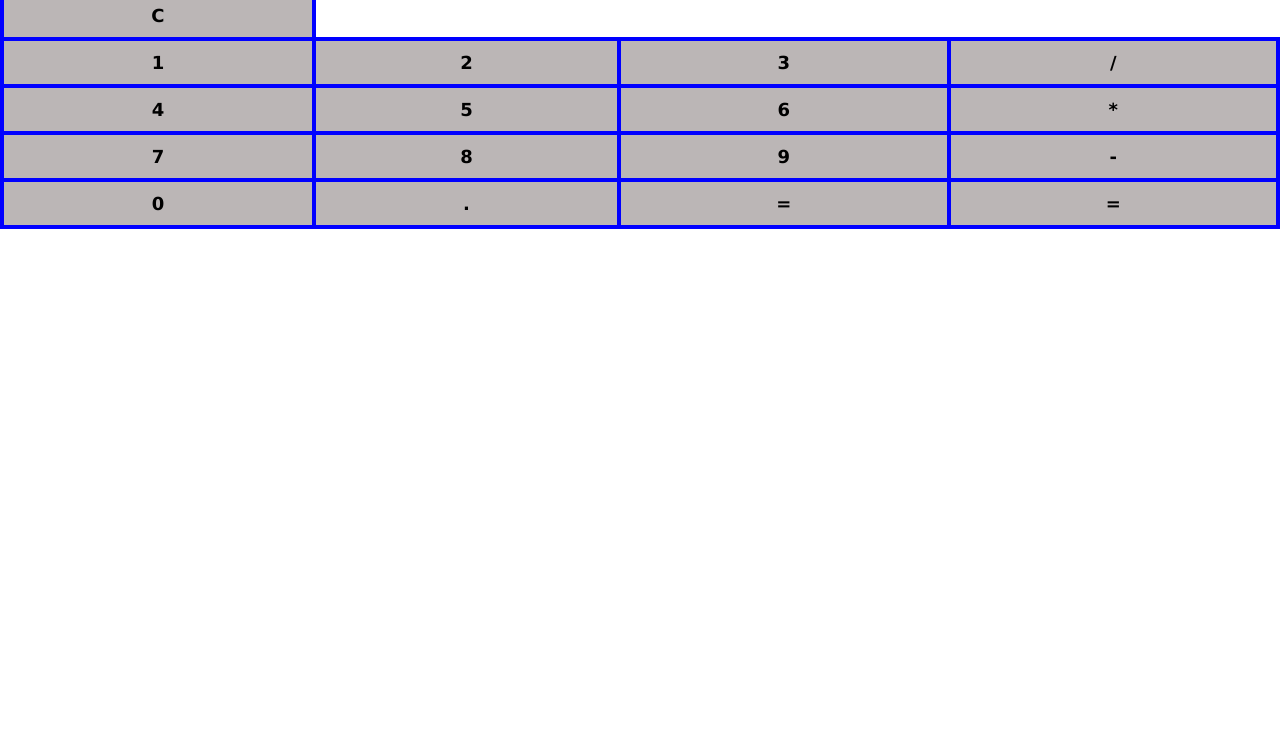
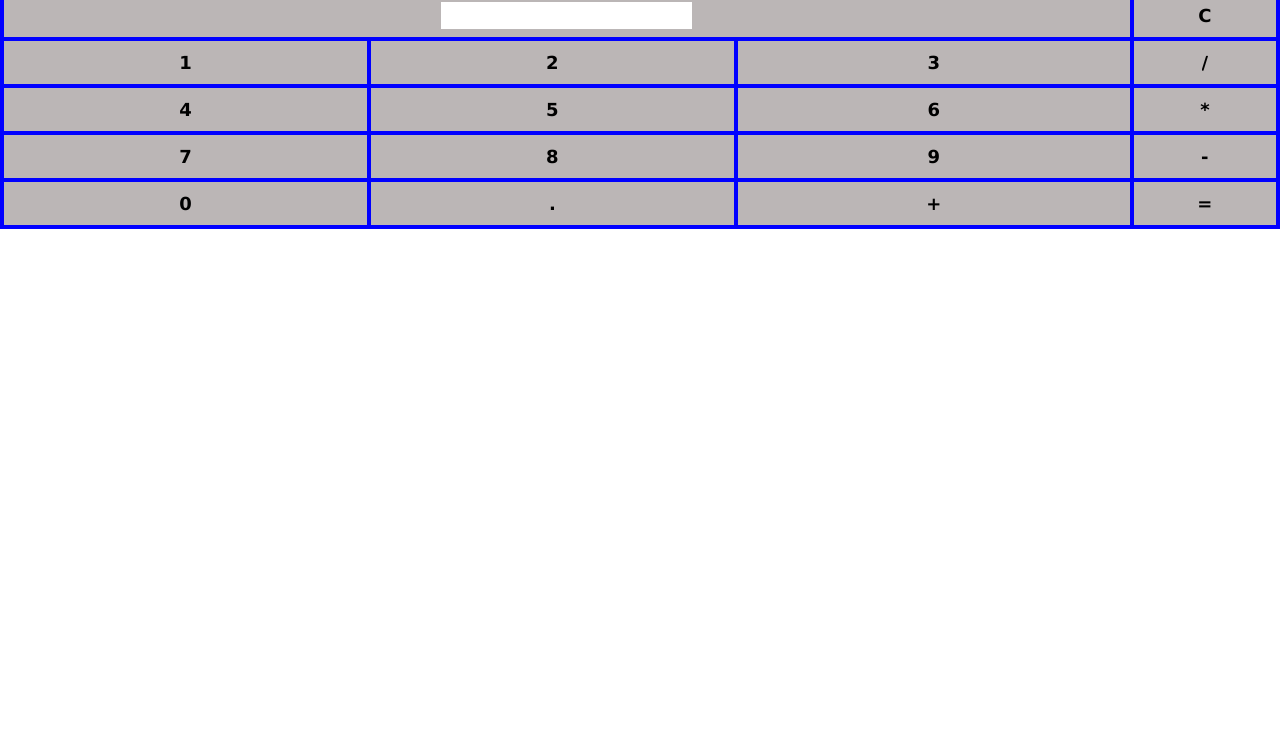
Before and after one commit to TechGui52/Java, a plain HTML site: page index.html in a window 1280 px wide. Shown: the part 58-800 px from the top of the page. Drawn offline with nearby package versions, Linux system fonts and the light colour scheme.

Commit message:
added some functions to table

```diff
--- a/index.html
+++ b/index.html
@@ -40,31 +40,32 @@
                 <h1>Calculator</h1>
                 <table>
                     <tr>
-                        <td>C</td>
+                        <td colspan="3"><input type="text" id="result"/></td>
+                        <td><input type="button" value="C" onclick="clear()"/> </td>
                     </tr>
                     <tr>
-                        <td>1</td>
-                        <td>2</td>
-                        <td>3</td>
-                        <td>/</td>
+                        <td><input type="button" value="1" onclick="dis('1')"/> </td>
+                        <td><input type="button" value="2" onclick="dis('2')"/> </td>
+                        <td><input type="button" value="3" onclick="dis('3')"/> </td>
+                        <td><input type="button" value="/" onclick="dis('/')"/> </td>
                     </tr>
                     <tr>
-                        <td>4</td>
-                        <td>5</td>
-                        <td>6</td>
-                        <td>*</td>
+                        <td><input type="button" value="4" onclick="dis('4')"/> </td>
+                        <td><input type="button" value="5" onclick="dis('5')"/> </td>
+                        <td><input type="button" value="6" onclick="dis('6')"/> </td>
+                        <td><input type="button" value="*" onclick="dis('*')"/> </td>
                     </tr>
                     <tr>
-                        <td>7</td>
-                        <td>8</td>
-                        <td>9</td>
-                        <td>-</td>
+                        <td><input type="button" value="7" onclick="dis('7')"/> </td>
+                        <td><input type="button" value="8" onclick="dis('8')"/> </td>
+                        <td><input type="button" value="9" onclick="dis('9')"/> </td>
+                        <td><input type="button" value="-" onclick="dis('-)"/> </td>
                     </tr>
                     <tr>
-                        <td>0</td>
-                        <td>.</td>
-                        <td>=</td>
-                        <td>=</td>
+                        <td><input type="button" value="0" onclick="dis('0')"/> </td>
+                        <td><input type="button" value="." onclick="dis('.')"/> </td>
+                        <td><input type="button" value="+" onclick="dis('+')"/> </td>
+                        <td><input type="button" value="=" onclick="solve()"/> </td>
                     </tr>
                     </table>
                     </body>
```
